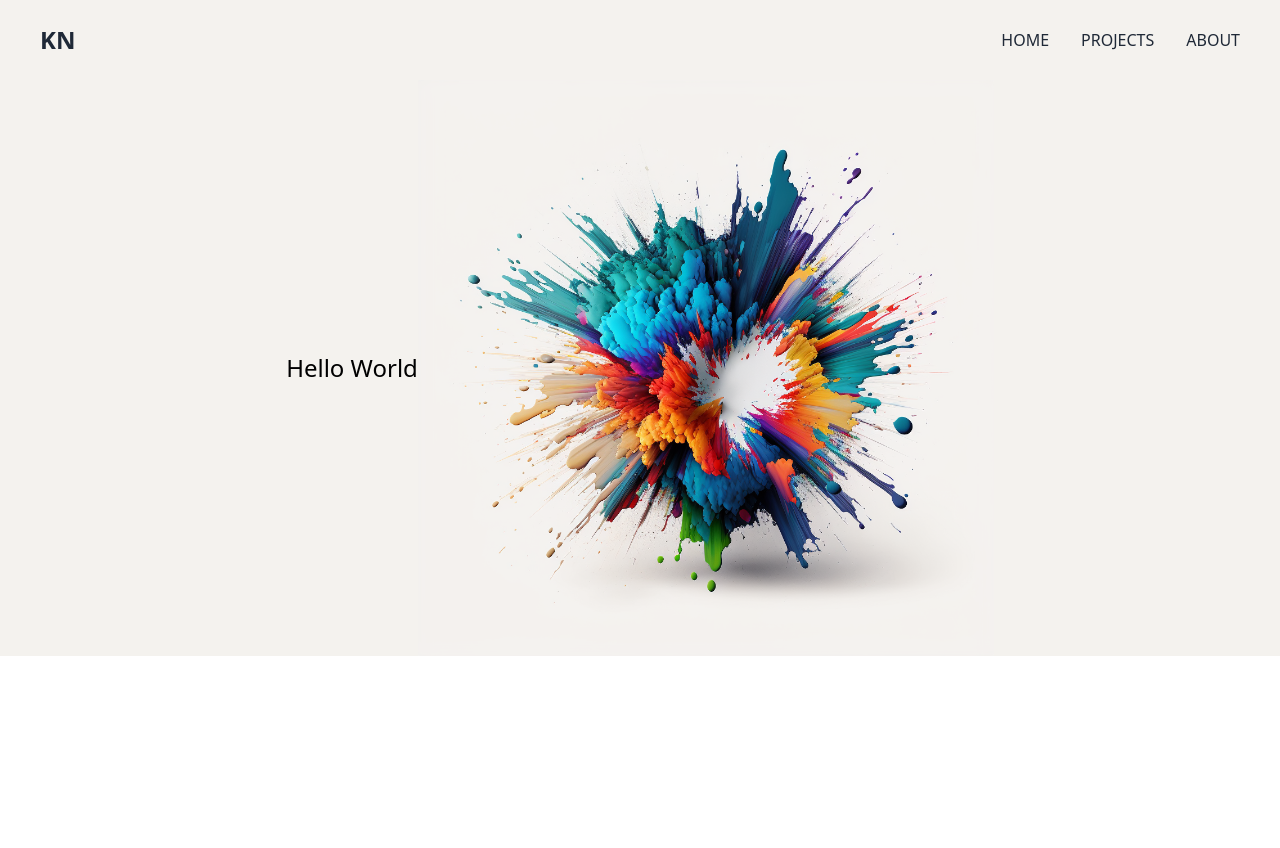
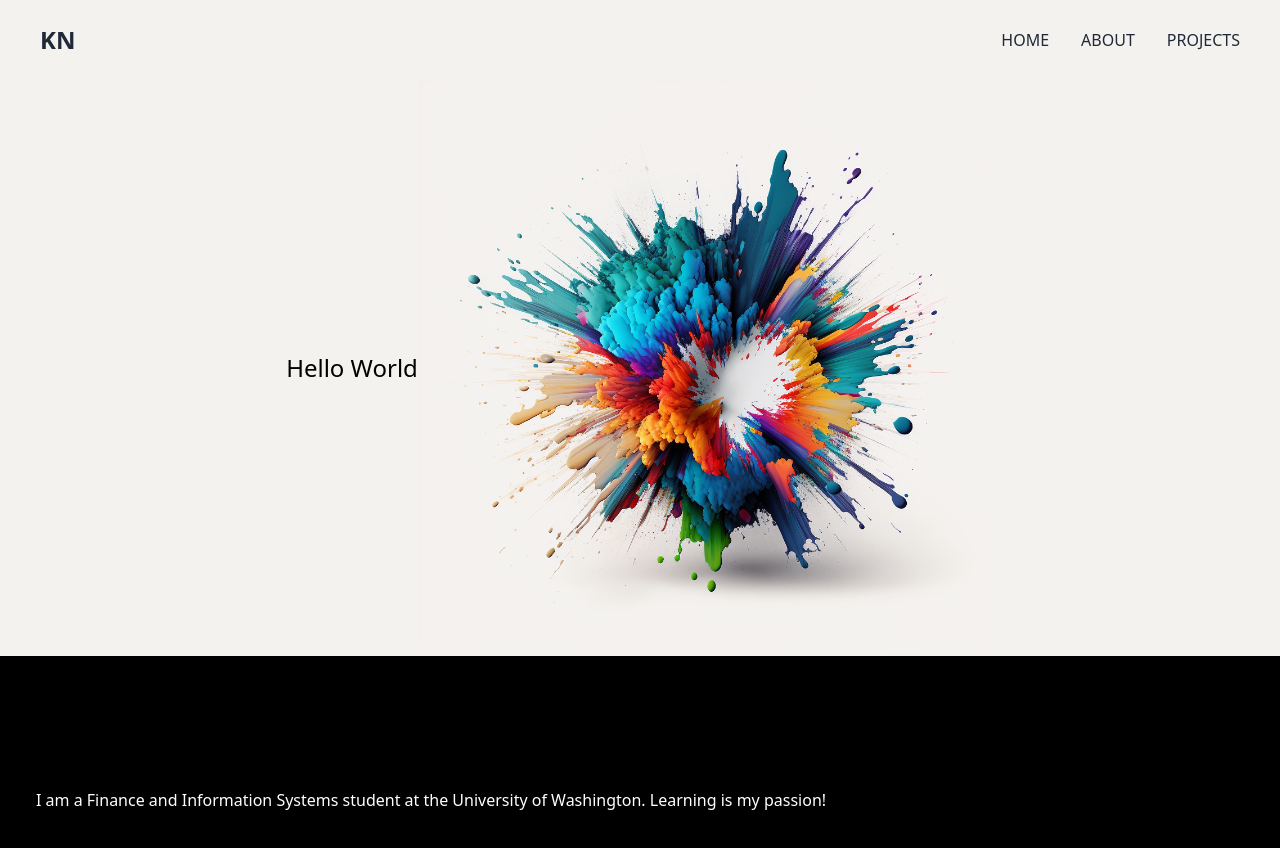
Before and after one commit to kimlong0/portfolio, a React (Vite) app: page / in a window 1280 px wide. Shown: the top 848 px of the page. Before the commit the page ends 800 px from the top, so only its background shows below. Built offline with nearby package versions, Linux system fonts and the light colour scheme; a web font is replaced by a local one.

Commit message:
start on new section, color modifications

```diff
--- a/index.html
+++ b/index.html
@@ -9,7 +9,7 @@
 
     <link rel="stylesheet" href="https://rsms.me/inter/inter.css">
   </head>
-  <body>
+  <body class="bg-gray-theme">
     <div id="root"></div>
     <script type="module" src="/src/main.jsx"></script>
   </body>
--- a/src/App.jsx
+++ b/src/App.jsx
@@ -1,11 +1,20 @@
 import Navbar from "./Navbar"
 import Intro from "./Intro"
+
+function About() {
+  return (
+    <div className="h-72 flex items-center py-8 px-9 bg-black text-white" id="About">
+      I am a Finance and Information Systems student at the University of Washington. Learning is my passion!
+    </div>
+  )
+}
 
 function App() {
   return (
     <div className="App">
       <Navbar />
       <Intro />
+      <About />
     </div>
   )
 }
--- a/src/Intro.jsx
+++ b/src/Intro.jsx
@@ -1,8 +1,8 @@
 function Intro() {
   return (
-    <div className="bg-light-gray">
+    <div>
         <div className="h-20"></div>
-        <div className="flex justify-center items-center">
+        <div className="flex flex-col md:flex-row justify-center items-center">
             <h1 className="text-2xl">Hello World</h1>
             <div className="max-w-xl">
                 <img src="images/paint-explosion.png"></img>
--- a/src/Navbar.jsx
+++ b/src/Navbar.jsx
@@ -4,9 +4,9 @@ import { Bars3Icon, XMarkIcon } from '@heroicons/react/24/solid'
 function Navbar() {
     const [open, setOpen]=useState(false);
     const Links =[
-      {name:"HOME", link:"/"},
-      {name:"PROJECTS", link:"/"},
-      {name:"ABOUT", link:"/"},
+      {name:"HOME", link:"#"},
+      {name:"ABOUT", link:"#About"},
+      {name:"PROJECTS", link:"#"}
     ];
     const linkElements = Links.map((link)=>(
         <li key={link.name} className='md:ml-8 md:my-0 my-7'>
@@ -16,14 +16,14 @@ function Navbar() {
 
     return (
     <div className='w-full fixed top-0 left-0'>
-      <div className='flex items-center justify-between bg-light-gray py-6 md:px-10 px-8'>
+      <div className='flex items-center justify-between bg-gray-theme py-6 md:px-10 px-8'>
         <h1 className='font-bold text-2xl cursor-pointer text-gray-800'>KN</h1>
 
         <button onClick={()=> setOpen(!open)} className='cursor-pointer md:hidden'>
             {open ? <XMarkIcon className='w-8'/> : <Bars3Icon className='w-8'/>}
         </button>
 
-        <ul className={`md:flex md:items-center md:pb-0 absolute md:static bg-light-gray md:z-auto z-[-1] left-0 w-full md:w-auto md:pl-0 pl-8 transition-all duration-500 ease-in ${open ? 'top-12 ':'top-[-200px]'}`}>
+        <ul className={`md:flex md:items-center md:pb-0 absolute md:static bg-gray-theme md:z-auto z-[-1] left-0 w-full md:w-auto md:pl-0 pl-8 transition-all duration-500 ease-in ${open ? 'top-12 ':'top-[-200px]'}`}>
             {linkElements}
         </ul>
       </div>
--- a/tailwind.config.cjs
+++ b/tailwind.config.cjs
@@ -7,7 +7,9 @@ module.exports = {
   theme: {
     extend: {
       colors: {
-        "light-gray": '#F4F2EE'
+        'gray-theme': '#F4F2EE',
+        'orange-theme': '#FD8E58',
+        'cyan-theme': '#7FD1AE'
       }
     },
   },
```
